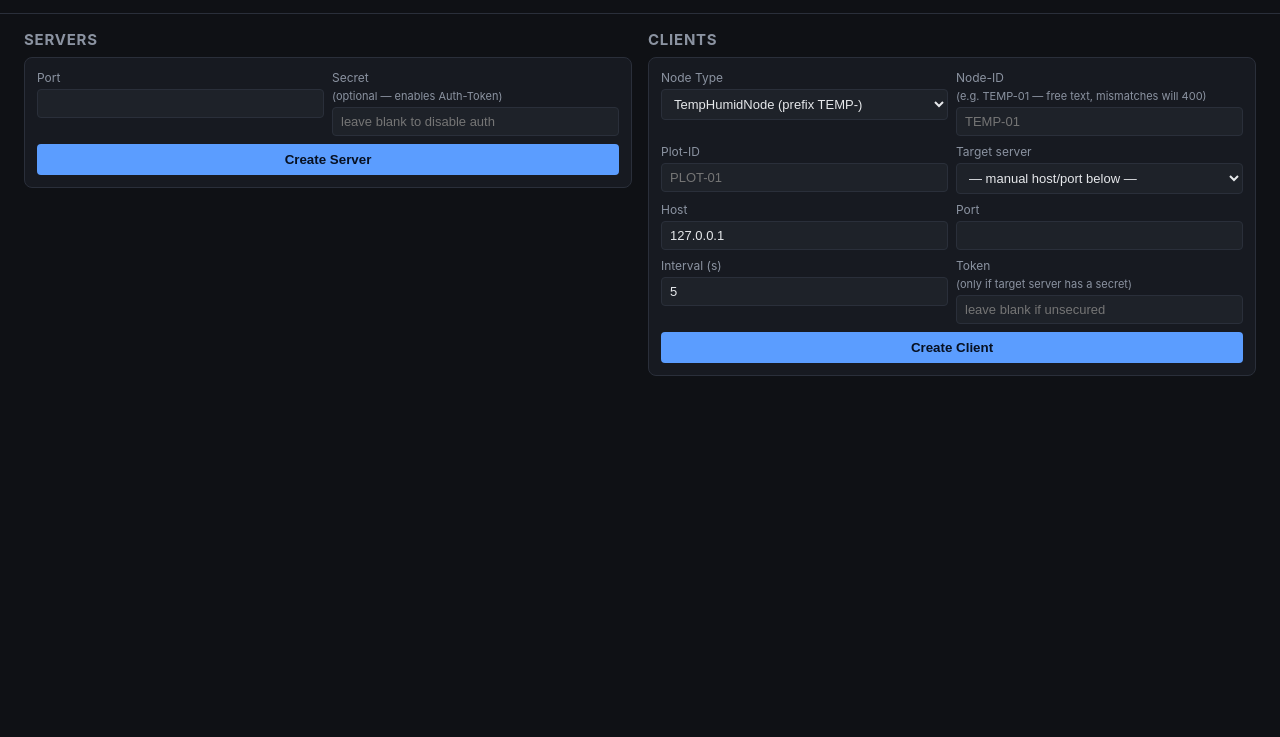
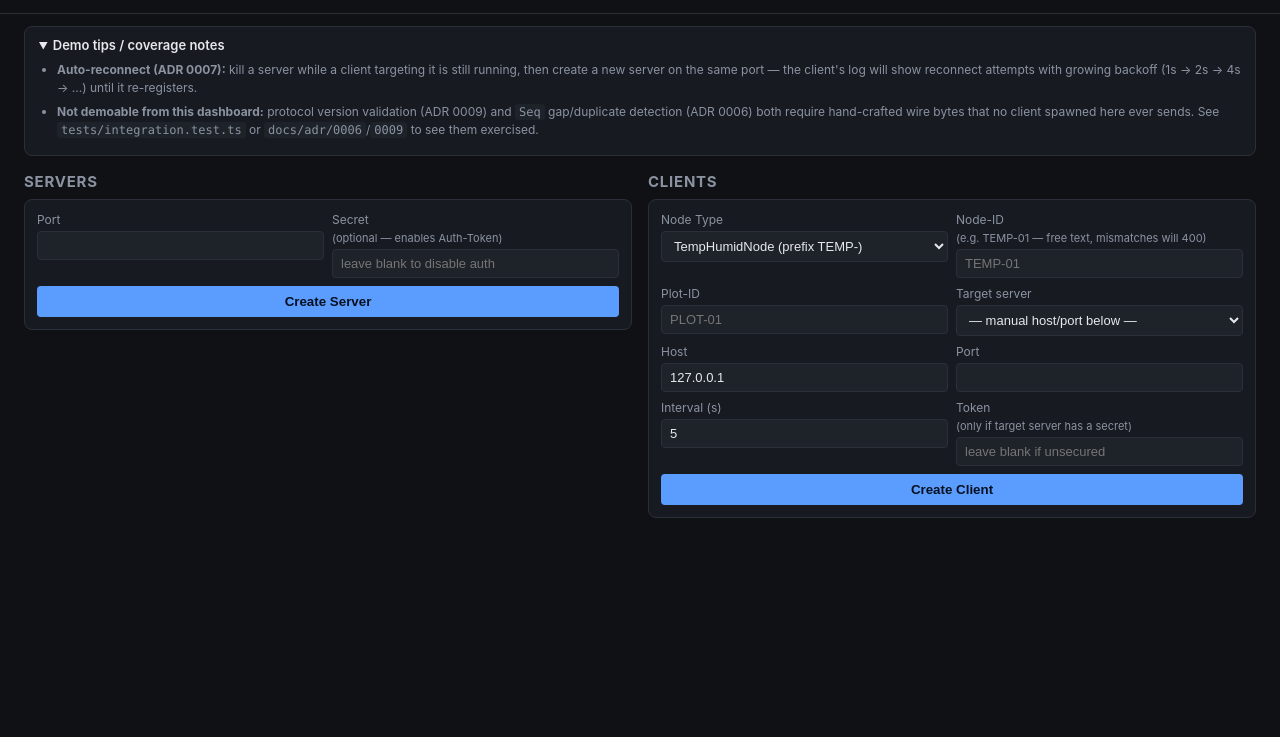
Before and after one commit to c095c095/V-MAX-Protocol, a website: page dashboard/public/index.html in a window 1280 px wide. Shown: the part 63-800 px from the top of the page. Drawn offline with nearby package versions, Linux system fonts and the light colour scheme; no server answers.

Commit message:
feat: add demo tips and coverage notes to dashboard with styling enhancements

```diff
--- a/dashboard/public/index.html
+++ b/dashboard/public/index.html
@@ -9,8 +9,23 @@
 <body>
   <header>
     <h1>VMP Dashboard</h1>
-    <p class="subtitle">Demo aid for V MAX Protocol — spawns the real server/client processes. Not a graded deliverable.</p>
+    <p class="subtitle">Demo aid for V MAX Protocol - spawns the real server/client processes. Not a graded deliverable.</p>
   </header>
+
+  <details class="tips" open>
+    <summary>Demo tips / coverage notes</summary>
+    <ul>
+      <li><strong>Auto-reconnect (ADR 0007):</strong> kill a server while a client targeting it
+        is still running, then create a new server on the same port — the client's log will show
+        reconnect attempts with growing backoff (1s &rarr; 2s &rarr; 4s &rarr; ...) until it
+        re-registers.</li>
+      <li><strong>Not demoable from this dashboard:</strong> protocol version validation
+        (ADR 0009) and <code>Seq</code> gap/duplicate detection (ADR 0006) both require
+        hand-crafted wire bytes that no client spawned here ever sends. See
+        <code>tests/integration.test.ts</code> or <code>docs/adr/0006</code>/<code>0009</code>
+        to see them exercised.</li>
+    </ul>
+  </details>
 
   <main class="columns">
     <section class="column" id="servers-column">
--- a/dashboard/public/style.css
+++ b/dashboard/public/style.css
@@ -36,6 +36,40 @@ header h1 {
   margin: 0;
   color: var(--text-dim);
   font-size: 13px;
+}
+
+.tips {
+  margin: 12px 24px 0;
+  background: var(--panel);
+  border: 1px solid var(--border);
+  border-radius: 8px;
+  padding: 10px 14px;
+  font-size: 12px;
+  color: var(--text-dim);
+}
+
+.tips summary {
+  cursor: pointer;
+  color: var(--text);
+  font-weight: 600;
+  font-size: 13px;
+}
+
+.tips ul {
+  margin: 8px 0 2px;
+  padding-left: 18px;
+}
+
+.tips li {
+  margin-bottom: 6px;
+  line-height: 1.5;
+}
+
+.tips code {
+  background: var(--panel-2);
+  border-radius: 3px;
+  padding: 1px 4px;
+  font-family: "SF Mono", Consolas, monospace;
 }
 
 .columns {
@@ -217,7 +251,10 @@ header h1 {
   border: 1px solid var(--border);
   border-radius: 6px;
   padding: 8px;
-  height: 180px;
+  height: 180px; /* initial height only — resize handle below lets it grow/shrink per-card */
+  min-height: 100px;
+  max-height: 60vh;
+  resize: vertical;
   overflow-y: auto;
   font-family: "SF Mono", Consolas, monospace;
   font-size: 11px;
```
Also changed, not shown: CLAUDE.md (+7 -0 lines).
